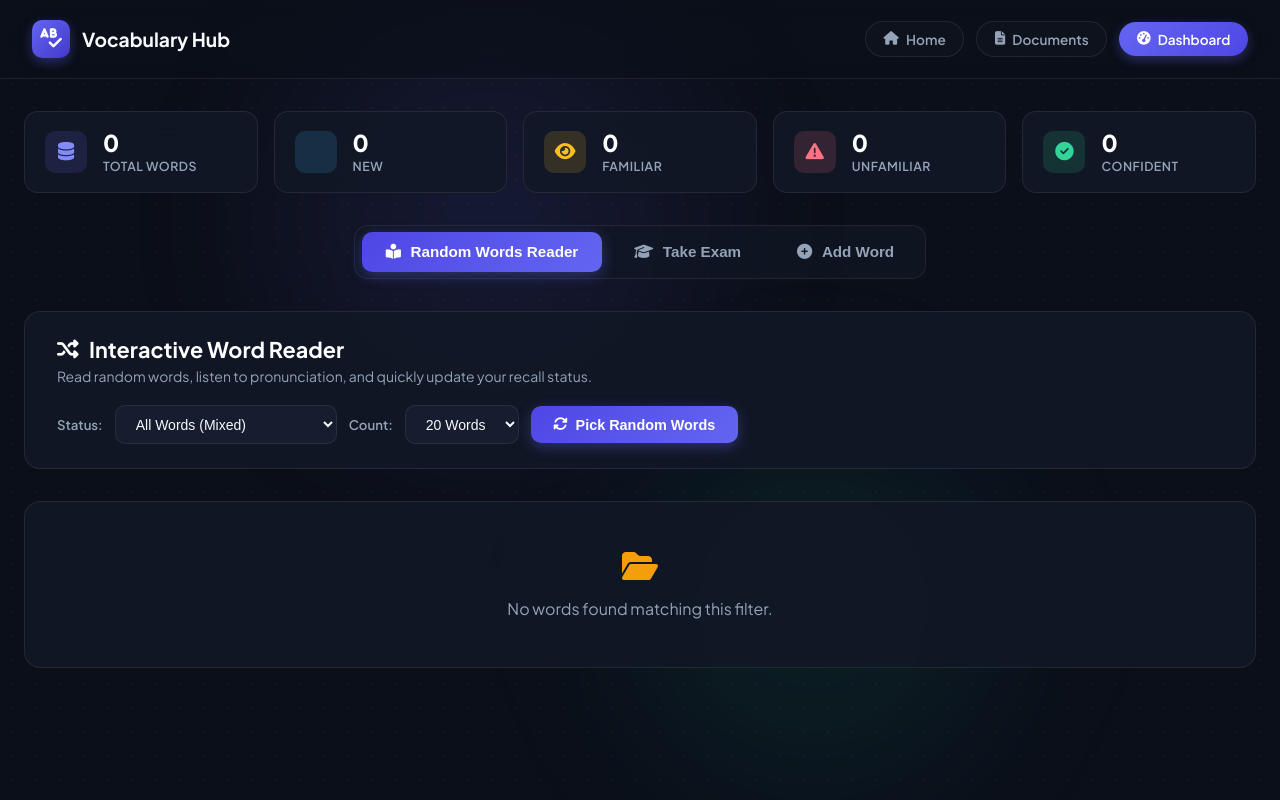
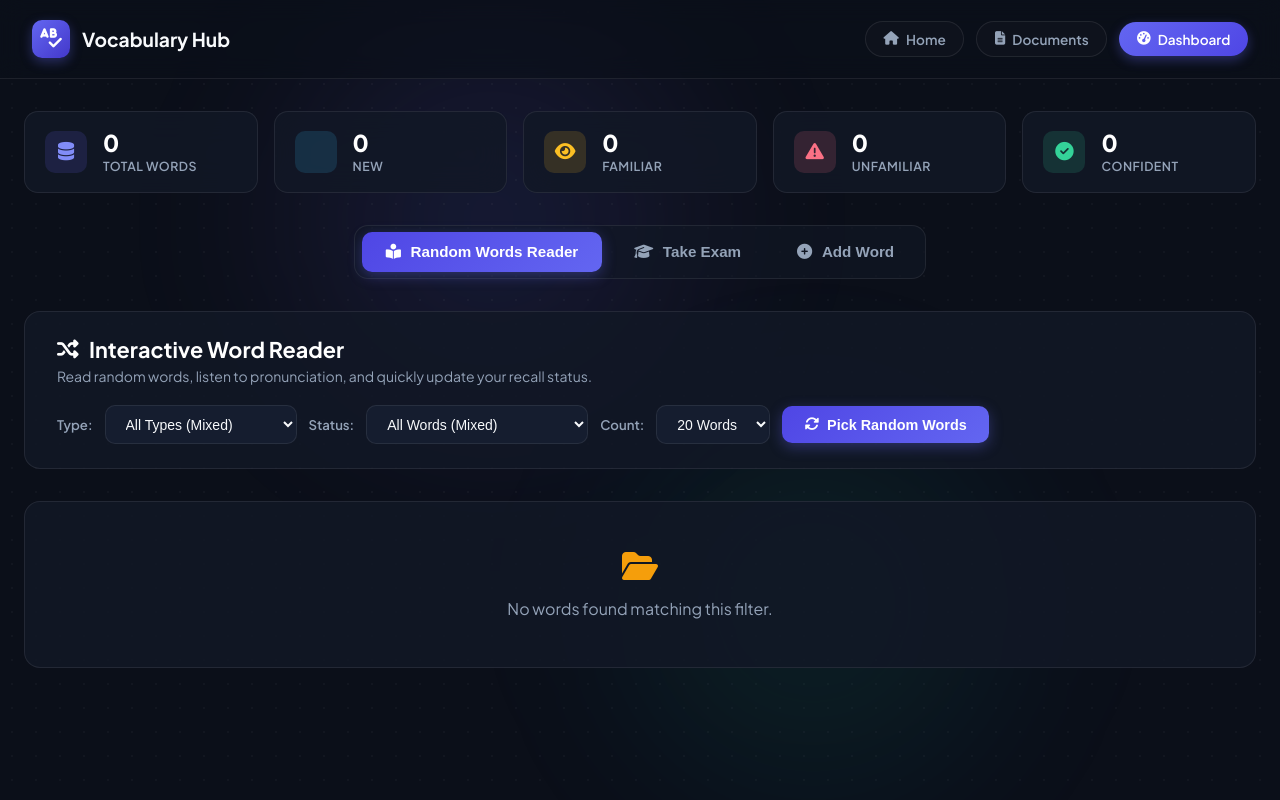
Before and after one commit to sadiul-hakim/Study-Management, a Django app: page /en/vocabulary/ in a window 1280 px wide. Run offline with Django 5.2, Linux system fonts and the light colour scheme; data that the repository does not hold is empty; parts of the project's set-up code (start-up, migrations or seed data) failed here and were passed over; some libraries are stand-ins or nearby versions.

Commit message:
vocab types

```diff
--- a/templates/vocabulary/hub.html
+++ b/templates/vocabulary/hub.html
@@ -492,6 +492,19 @@
     .badge-familiar { background: rgba(251, 191, 36, 0.15); color: var(--status-familiar); border: 1px solid rgba(251, 191, 36, 0.3); }
     .badge-unfamiliar { background: rgba(251, 113, 133, 0.15); color: var(--status-unfamiliar); border: 1px solid rgba(251, 113, 133, 0.3); }
     .badge-confident { background: rgba(52, 211, 153, 0.15); color: var(--status-confident); border: 1px solid rgba(52, 211, 153, 0.3); }
+
+    .badge-vocab-type {
+      font-size: 0.72rem;
+      font-weight: 600;
+      padding: 0.15rem 0.55rem;
+      border-radius: 6px;
+      background: rgba(99, 102, 241, 0.16);
+      color: #a5b4fc;
+      border: 1px solid rgba(99, 102, 241, 0.3);
+      display: inline-flex;
+      align-items: center;
+      gap: 0.3rem;
+    }
 
     .status-buttons-row {
       display: grid;
@@ -892,6 +905,15 @@
         </div>
 
         <div class="filter-controls">
+          <label style="font-size: 0.825rem; color: var(--text-secondary); font-weight: 600;">Type:</label>
+          <select id="reader-type-filter" class="custom-select" onchange="loadRandomWords()">
+            <option value="all">All Types (Mixed)</option>
+            <option value="none">Unassigned / No Type</option>
+            {% for vt in vocab_types %}
+            <option value="{{ vt.id }}">{{ vt.name }}</option>
+            {% endfor %}
+          </select>
+
           <label style="font-size: 0.825rem; color: var(--text-secondary); font-weight: 600;">Status:</label>
           <select id="reader-status-filter" class="custom-select" onchange="loadRandomWords()">
             <option value="all">All Words (Mixed)</option>
@@ -930,15 +952,26 @@
           <div class="exam-icon-hero">
             <i class="fa-solid fa-trophy"></i>
           </div>
-          <h2 style="font-size: 1.85rem; font-weight: 800; margin-bottom: 0.75rem;">10-Word Vocabulary Challenge</h2>
+          <h2 style="font-size: 1.85rem; font-weight: 800; margin-bottom: 0.75rem;">Vocabulary Challenge Exam</h2>
           <p style="color: var(--text-secondary); max-width: 500px; margin: 0 auto 2rem; font-size: 0.95rem;">
-            Test your active vocabulary knowledge with 10 questions picked randomly from your database. Review full results at the end.
+            Test your active vocabulary knowledge with questions picked randomly from your database. Review full results at the end.
           </p>
 
           <div style="display: flex; justify-content: center; gap: 1rem; flex-wrap: wrap; margin-bottom: 2.25rem;">
             <div style="text-align: left;">
+              <label style="display: block; font-size: 0.8rem; font-weight: 600; color: var(--text-secondary); margin-bottom: 0.4rem;">Word Type / Category:</label>
+              <select id="exam-type-select" class="custom-select" style="min-width: 180px;">
+                <option value="all">All Types (Mixed)</option>
+                <option value="none">Unassigned / No Type</option>
+                {% for vt in vocab_types %}
+                <option value="{{ vt.id }}">{{ vt.name }}</option>
+                {% endfor %}
+              </select>
+            </div>
+
+            <div style="text-align: left;">
               <label style="display: block; font-size: 0.8rem; font-weight: 600; color: var(--text-secondary); margin-bottom: 0.4rem;">Exam Mode:</label>
-              <select id="exam-mode-select" class="custom-select" style="min-width: 220px;">
+              <select id="exam-mode-select" class="custom-select" style="min-width: 200px;">
                 <option value="en_to_bn">English → Bengali (Default)</option>
                 <option value="bn_to_en">Bengali → English</option>
                 <option value="mixed">Mixed Direction Quiz</option>
@@ -947,7 +980,7 @@
 
             <div style="text-align: left;">
               <label style="display: block; font-size: 0.8rem; font-weight: 600; color: var(--text-secondary); margin-bottom: 0.4rem;">Questions:</label>
-              <select id="exam-count-select" class="custom-select" style="min-width: 140px;">
+              <select id="exam-count-select" class="custom-select" style="min-width: 130px;">
                 <option value="10" selected>10 Questions</option>
                 <option value="15">15 Questions</option>
                 <option value="20">20 Questions</option>
@@ -1039,12 +1072,18 @@
             <span>Add New Vocabulary Word</span>
           </h2>
           <p style="color: var(--text-secondary); font-size: 0.9rem; margin-bottom: 1.5rem;">
-            Enter an English word. It will automatically be translated to Bengali using Google Translate and added directly to your collection.
+            Enter an English word or phrase. It will automatically be translated to Bengali using Google Translate and saved directly to your collection.
           </p>
 
           <form id="add-word-form" onsubmit="handleQuickAddWord(event)">
-            <div style="display: flex; gap: 0.75rem; flex-wrap: wrap;">
-              <input type="text" id="new-word-input" class="custom-input" placeholder="e.g. Serendipity, Ephemeral, Resilient..." required style="flex: 1; font-size: 1rem; padding: 0.75rem 1.25rem;" autocomplete="off" />
+            <div style="display: flex; gap: 0.75rem; flex-wrap: wrap; margin-bottom: 0.75rem;">
+              <input type="text" id="new-word-input" class="custom-input" placeholder="e.g. Look after, Ephemeral, Piece of cake..." required style="flex: 1; min-width: 220px; font-size: 1rem; padding: 0.75rem 1.25rem;" autocomplete="off" />
+              <select id="new-word-type" class="custom-select" style="min-width: 180px; padding: 0.75rem 1rem;">
+                <option value="">-- Type (Optional) --</option>
+                {% for vt in vocab_types %}
+                <option value="{{ vt.id }}">{{ vt.name }}</option>
+                {% endfor %}
+              </select>
               <button type="submit" class="action-btn-glow" style="padding: 0.75rem 1.75rem; font-size: 0.95rem;">
                 <i class="fa-solid fa-language"></i>
                 <span>Translate & Add</span>
@@ -1128,6 +1167,7 @@
     // --- TAB 1: RANDOM WORDS READER ---
     async function loadRandomWords() {
       const container = document.getElementById('word-cards-container');
+      const typeFilter = document.getElementById('reader-type-filter').value;
       const statusFilter = document.getElementById('reader-status-filter').value;
       const count = document.getElementById('reader-count-filter').value;
 
@@ -1139,7 +1179,7 @@
       `;
 
       try {
-        const resp = await fetch(`${baseUrl}/api/random-words/?count=${count}&status=${statusFilter}`);
+        const resp = await fetch(`${baseUrl}/api/random-words/?count=${count}&status=${statusFilter}&type=${typeFilter}`);
         const data = await resp.json();
 
         if (!data.words || data.words.length === 0) {
@@ -1173,10 +1213,17 @@
       card.className = 'word-card';
       card.id = `word-card-${word.id}`;
 
+      const typeBadgeHtml = word.type_name
+        ? `<div style="margin-top: 0.35rem;"><span class="badge-vocab-type"><i class="fa-solid fa-tag"></i> ${word.type_name}</span></div>`
+        : '';
+
       card.innerHTML = `
         <div>
           <div class="word-card-top">
-            <h3 class="english-word-title">${word.english}</h3>
+            <div>
+              <h3 class="english-word-title">${word.english}</h3>
+              ${typeBadgeHtml}
+            </div>
             <button class="tts-btn" onclick="speakWord('${word.english.replace(/'/g, "\\'")}')" title="Listen pronunciation">
               <i class="fa-solid fa-volume-high"></i>
             </button>
@@ -1254,13 +1301,14 @@
     async function startExam() {
       const mode = document.getElementById('exam-mode-select').value;
       const count = document.getElementById('exam-count-select').value;
+      const type = document.getElementById('exam-type-select').value;
 
       try {
-        const resp = await fetch(`${baseUrl}/api/exam/start/?mode=${mode}&count=${count}`);
+        const resp = await fetch(`${baseUrl}/api/exam/start/?mode=${mode}&count=${count}&type=${type}`);
         const data = await resp.json();
 
         if (data.status !== 'ok' || !data.questions || data.questions.length === 0) {
-          alert(data.message || 'Could not start exam. Please make sure words have translations.');
+          alert(data.message || 'Could not start exam. Please make sure words have translations in this category.');
           return;
         }
 
@@ -1453,6 +1501,10 @@
       try {
         const formData = new FormData();
         formData.append('english', word);
+        const typeSelect = document.getElementById('new-word-type');
+        if (typeSelect && typeSelect.value) {
+          formData.append('vocabulary_type', typeSelect.value);
+        }
 
         const resp = await fetch(`${baseUrl}/add-word/`, {
           method: 'POST',
--- /dev/null
+++ b/vocabulary/management/__init__.py
@@ -0,0 +1 @@
+# Management package for vocabulary app
--- /dev/null
+++ b/vocabulary/management/commands/__init__.py
@@ -0,0 +1 @@
+# Commands package for vocabulary app
--- a/vocabulary/views.py
+++ b/vocabulary/views.py
@@ -7,7 +7,7 @@ from django.views.decorators.csrf import ensure_csrf_cookie
 from django.utils.html import format_html
 from .translator import translate_en_to_bn
 
-from .models import WordCollection, VocabularyExamResult
+from .models import WordCollection, VocabularyExamResult, VocabularyType
 
 
 @ensure_csrf_cookie
@@ -19,6 +19,7 @@ def vocabulary_hub(request):
     unfamiliar_count = WordCollection.objects.filter(status=WordCollection.Status.UNFAMILIAR).count()
     confident_count = WordCollection.objects.filter(status=WordCollection.Status.CONFIDENT).count()
 
+    vocab_types = list(VocabularyType.objects.all())
     recent_exams = VocabularyExamResult.objects.all()[:5]
 
     context = {
@@ -27,6 +28,7 @@ def vocabulary_hub(request):
         'familiar_count': familiar_count,
         'unfamiliar_count': unfamiliar_count,
         'confident_count': confident_count,
+        'vocab_types': vocab_types,
         'recent_exams': recent_exams,
         'status_choices': WordCollection.Status.choices,
     }
@@ -35,7 +37,7 @@ def vocabulary_hub(request):
 
 @require_GET
 def api_random_words(request):
-    """Returns 10-20 random words with optional status filtering."""
+    """Returns 10-20 random words with optional status and type filtering."""
     try:
         count = int(request.GET.get('count', 10))
         count = max(5, min(count, 30))
@@ -43,10 +45,17 @@ def api_random_words(request):
         count = 10
 
     status_filter = request.GET.get('status', 'all').strip().lower()
+    type_filter = request.GET.get('type', request.GET.get('type_id', 'all')).strip().lower()
 
-    qs = WordCollection.objects.all()
+    qs = WordCollection.objects.select_related('vocabulary_type')
     if status_filter and status_filter != 'all':
         qs = qs.filter(status=status_filter)
+
+    if type_filter and type_filter != 'all':
+        if type_filter == 'none' or type_filter == 'untyped':
+            qs = qs.filter(vocabulary_type__isnull=True)
+        elif type_filter.isdigit():
+            qs = qs.filter(vocabulary_type_id=int(type_filter))
 
     ids = list(qs.values_list('id', flat=True))
     if not ids:
@@ -59,7 +68,7 @@ def api_random_words(request):
 
     sample_size = min(len(ids), count)
     random_ids = random.sample(ids, sample_size)
-    words_qs = list(WordCollection.objects.filter(id__in=random_ids))
+    words_qs = list(WordCollection.objects.select_related('vocabulary_type').filter(id__in=random_ids))
     random.shuffle(words_qs)
 
     words_data = [
@@ -67,6 +76,8 @@ def api_random_words(request):
             'id': w.id,
             'english': w.english,
             'bengali': w.bengali,
+            'type_id': w.vocabulary_type_id,
+            'type_name': w.vocabulary_type.name if w.vocabulary_type else None,
             'status': w.status,
             'status_label': w.get_status_display(),
         }
@@ -123,7 +134,7 @@ def api_update_word_status(request, word_id):
 
 @require_GET
 def api_take_exam(request):
-    """Generates 10 multiple-choice questions for the exam."""
+    """Generates 10 multiple-choice questions for the exam with optional type filtering."""
     mode = request.GET.get('mode', 'en_to_bn').strip()
     if mode not in ['en_to_bn', 'bn_to_en', 'mixed']:
         mode = 'en_to_bn'
@@ -134,14 +145,26 @@ def api_take_exam(request):
     except (ValueError, TypeError):
         count = 10
 
-    # Ensure words have both english and non-empty bengali
-    valid_words = list(WordCollection.objects.exclude(bengali='').exclude(bengali__isnull=True).values('id', 'english', 'bengali', 'status'))
+    type_filter = request.GET.get('type', request.GET.get('type_id', 'all')).strip().lower()
+
+    # Base valid words
+    qs = WordCollection.objects.exclude(bengali='').exclude(bengali__isnull=True)
+    if type_filter and type_filter != 'all':
+        if type_filter == 'none' or type_filter == 'untyped':
+            qs = qs.filter(vocabulary_type__isnull=True)
+        elif type_filter.isdigit():
+            qs = qs.filter(vocabulary_type_id=int(type_filter))
+
+    valid_words = list(qs.values('id', 'english', 'bengali', 'status'))
 
     if len(valid_words) < 4:
         return JsonResponse({
             'status': 'error',
-            'message': 'At least 4 words with Bengali translations are required to generate an exam.'
+            'message': 'At least 4 words with Bengali translations are required in this category to generate an exam.'
         }, status=400)
+
+    # Distractor pool can come from all words to make distractors rich
+    all_valid_words = list(WordCollection.objects.exclude(bengali='').exclude(bengali__isnull=True).values('id', 'english', 'bengali'))
 
     sample_size = min(len(valid_words), count)
     exam_targets = random.sample(valid_words, sample_size)
@@ -153,7 +176,7 @@ def api_take_exam(request):
             q_mode = random.choice(['en_to_bn', 'bn_to_en'])
 
         # Pick 3 random distractor words
-        other_words = [w for w in valid_words if w['id'] != target['id']]
+        other_words = [w for w in all_valid_words if w['id'] != target['id']]
         distractors = random.sample(other_words, min(3, len(other_words)))
 
         if q_mode == 'en_to_bn':
@@ -287,6 +310,7 @@ def add_word_htmx(request):
         return HttpResponse(status=405)
 
     english = request.POST.get('english', '').strip()
+    type_id = request.POST.get('vocabulary_type', request.POST.get('type_id', '')).strip()
 
     if not english:
         return HttpResponse(
@@ -298,26 +322,33 @@ def add_word_htmx(request):
     # Check for existing word
     existing = WordCollection.objects.filter(english__iexact=english).first()
     if existing:
+        type_str = f" [{existing.vocabulary_type.name}]" if existing.vocabulary_type else ""
         return HttpResponse(
             format_html(
-                '<div class="alert alert-warning mt-2 mb-0 py-2">"{}" already exists with meaning "{}" ({})</div>',
-                existing.english, existing.bengali, existing.get_status_display()
+                '<div class="alert alert-warning mt-2 mb-0 py-2">"{}" already exists with meaning "{}"{}({})</div>',
+                existing.english, existing.bengali, type_str, existing.get_status_display()
             )
         )
 
     bengali = translate_en_to_bn(english)
+    vocab_type = None
+    if type_id and type_id.isdigit():
+        vocab_type = VocabularyType.objects.filter(id=int(type_id)).first()
 
     try:
         word = WordCollection.objects.create(
             english=english,
             bengali=bengali,
+            vocabulary_type=vocab_type,
             status=WordCollection.Status.NEW,
         )
+        type_badge = f' <span class="badge badge-info" style="font-size: 0.8rem; background: rgba(99,102,241,0.2); color: #818cf8; padding: 2px 8px; border-radius: 4px;">{vocab_type.name}</span>' if vocab_type else ''
         return HttpResponse(
             format_html(
                 '<div class="alert alert-success mt-2 mb-0 py-2">'
-                'Added <strong>"{}"</strong> → <strong>"{}"</strong> ✅</div>',
-                word.english, word.bengali or '(translation unavailable)'
+                'Added <strong>"{}"</strong> → <strong>"{}"</strong>{} ✅</div>',
+                word.english, word.bengali or '(translation unavailable)',
+                format_html(type_badge)
             )
         )
     except Exception as e:
```
Also changed, not shown: vocabulary/admin.py (+19 -5 lines), vocabulary/management/commands/seed_vocab_types.py (added, +73 -0 lines), vocabulary/models.py (+24 -0 lines), vocabulary/resources.py (+59 -3 lines), vocabulary/seed.py (added, +77 -0 lines), vocabulary/migrations/0003_vocabularytype_wordcollection_vocabulary_type.py (added).
